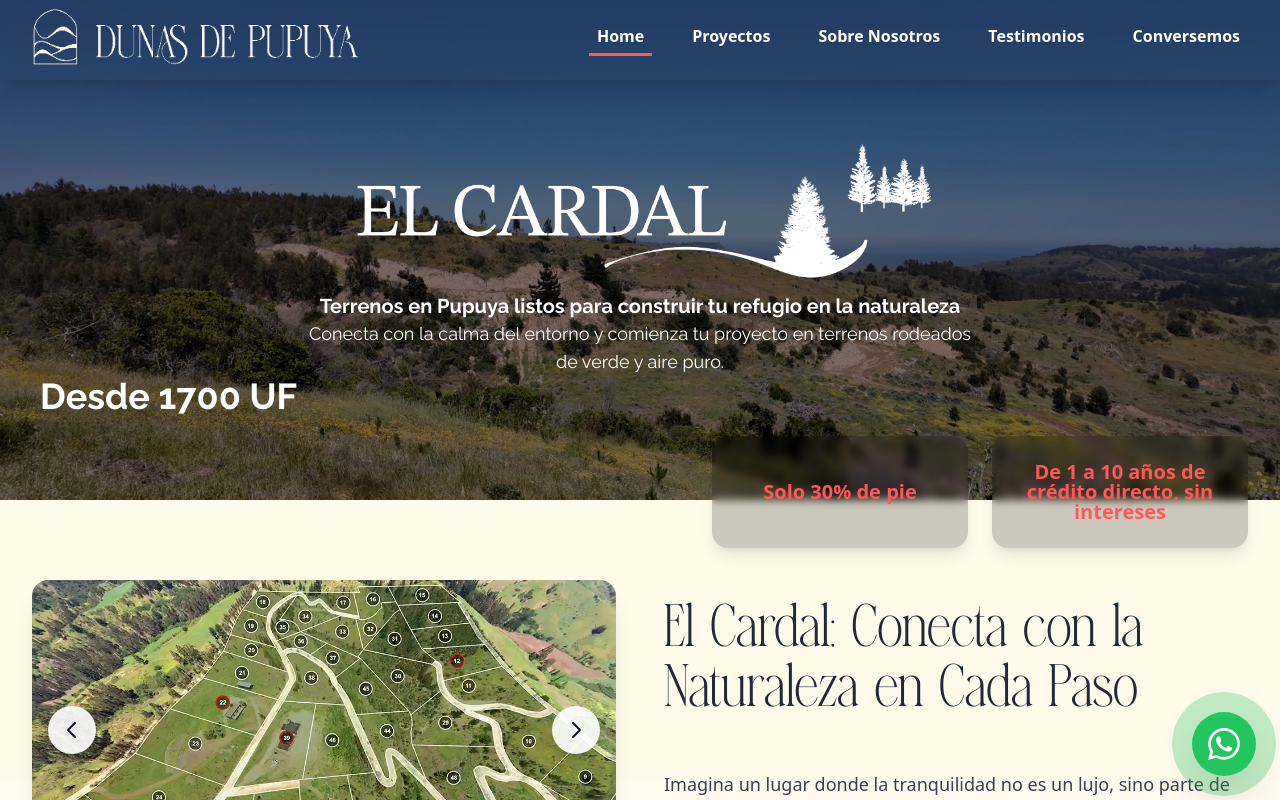
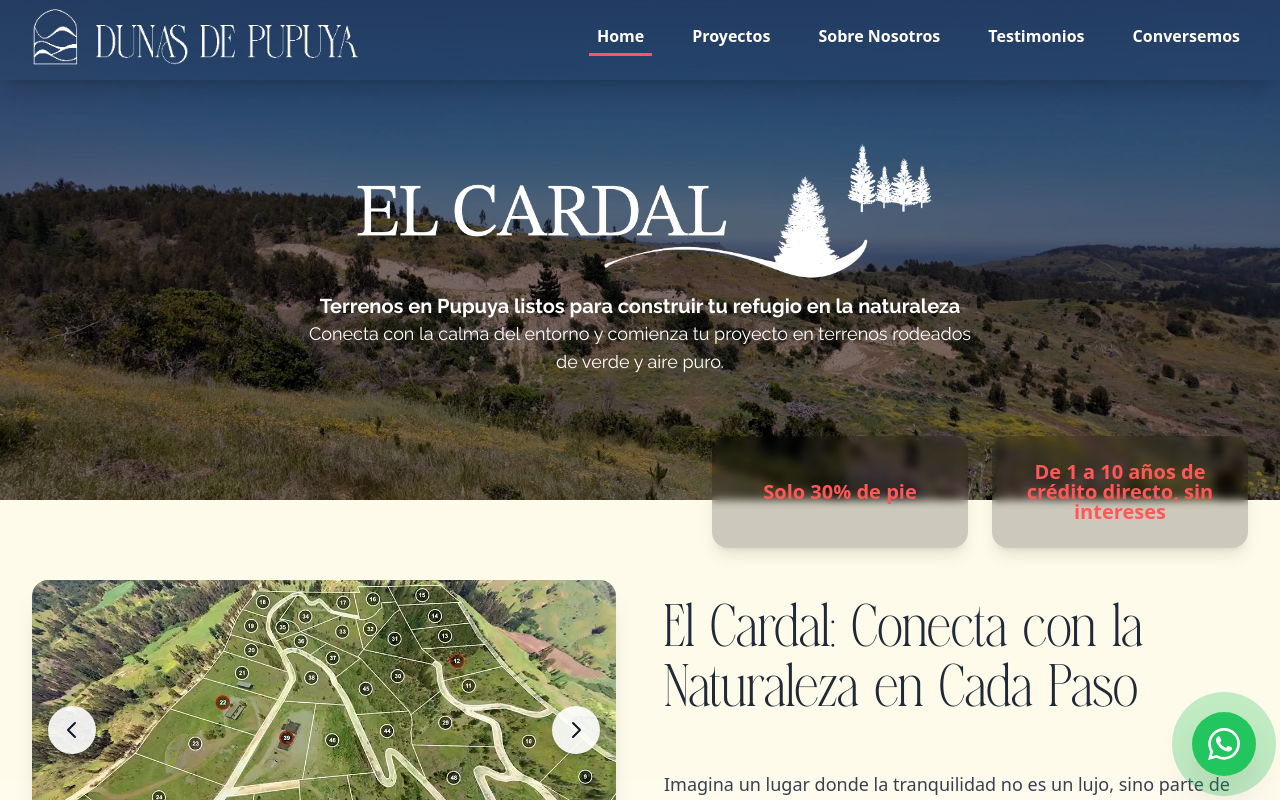
Before and after one commit to pipevera/DunasDePupuya, a Nuxt app: page /El-cardal in a window 1280 px wide. Shown: the top 800 px of the page. Built offline with nearby package versions, Linux system fonts and the light colour scheme; a web font is replaced by a local one.

Commit message:
fix heroSEction

```diff
--- a/app/components/HeroSection.vue
+++ b/app/components/HeroSection.vue
@@ -7,7 +7,7 @@
     <div class="absolute inset-0 bg-black/30"></div>
 
     <div
-      class="relative z-10 flex flex-col items-center justify-center h-full text-white max-w-4xl mx-auto text-center space-y-16 px-8">
+      class="relative z-10 flex flex-col items-center justify-center h-full text-white max-w-4xl mx-auto text-center space-y-6 px-8">
 
       <h1 class="text-5xl md:text-[80px] font-thin font-Darina leading-none text-balance md:text-pretty">
         Tener un lugar en la costa, no es un sueño, es una decisión
@@ -18,7 +18,7 @@
       </p>
       <button
         @click="scrollToProyectos"
-        class="bg-red-500 hover:bg-red-600 px-6 py-3 rounded-full shadow-xl hover:scale-105 transition-all duration-300 font-medium"
+        class="bg-red-500 hover:bg-red-600 px-6 py-3 rounded-full shadow-xl hover:scale-105 transition-all duration-300 font-medium "
       >
         VER PARCELAS
       </button>
--- a/app/components/ProjectBanner.vue
+++ b/app/components/ProjectBanner.vue
@@ -11,7 +11,7 @@
           <h2 class="text-lg  font-Raleway text-center">{{ description }}</h2>
         </div>
         <div>
-          <p class="text-2xl md:text-4xl text-center sm:text-3xl md:text-left font-bold font-Raleway" >Desde {{ value }} UF</p>
+         <!--  <p class="text-2xl md:text-4xl text-center sm:text-3xl md:text-left font-bold font-Raleway" >Desde {{ value }} UF</p> -->
         </div>
       </div>
     </section>
```
